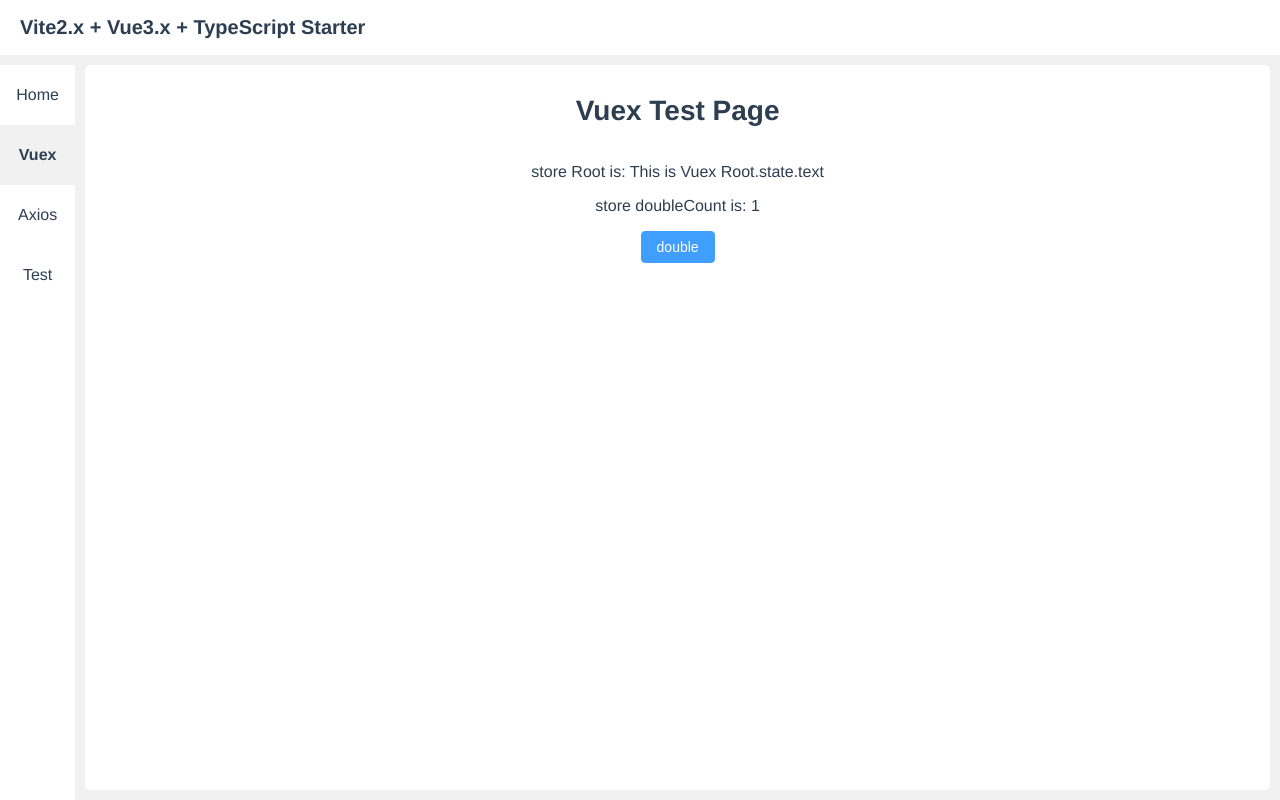
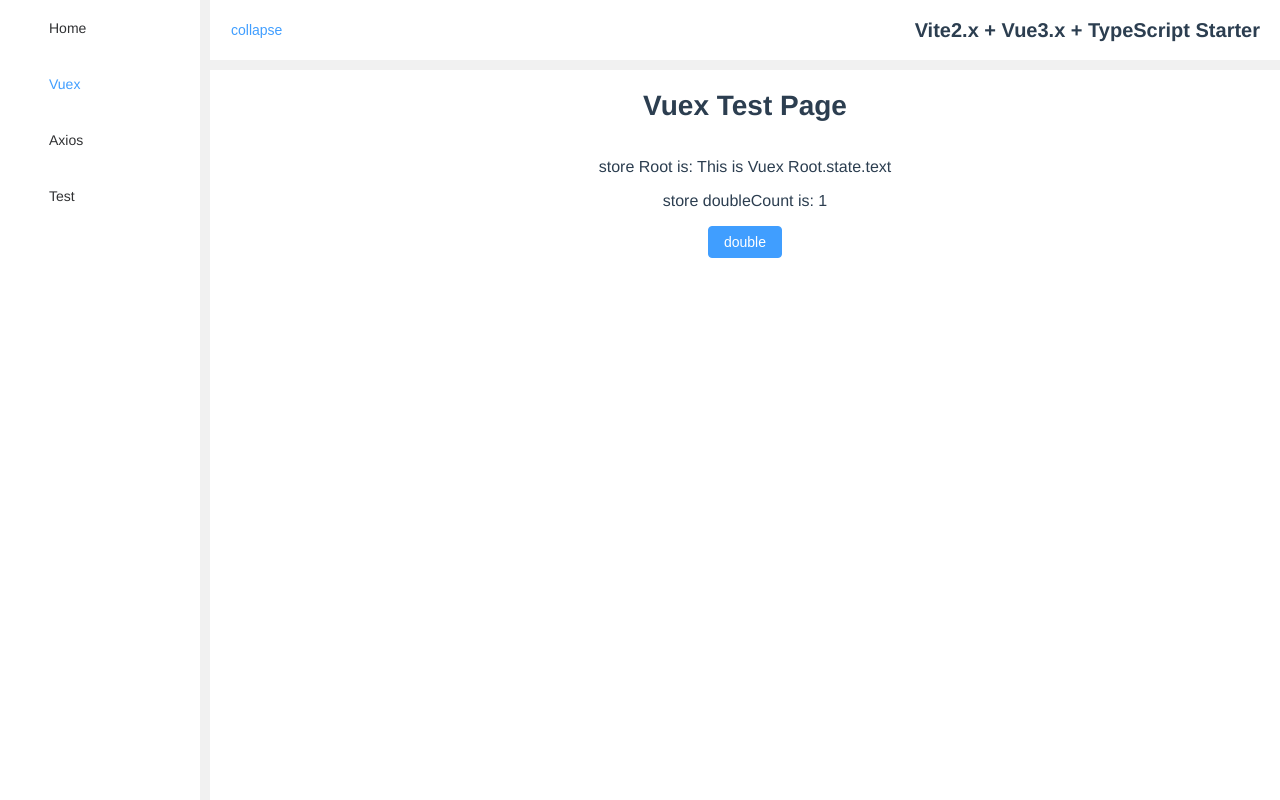
Before and after one commit to userliang/vue3, a Vue app: page /#/vuex in a window 1280 px wide. Built offline with nearby package versions, Linux system fonts and the light colour scheme.

Commit message:
feat: 菜单和布局
Signed-off-by: liangtaojkl123 <547508229@qq.com>

```diff
--- a/src/components/Header.vue
+++ b/src/components/Header.vue
@@ -1,22 +1,37 @@
 <template>
   <div class="header">
-    <div class="title" @click="router.push('/')">
+    <div>
+      <el-button @click="handleCollapse" type="text">{{
+        collapse ? 'expand' : 'collapse'
+      }}</el-button>
+    </div>
+    <div class="title" @click="router.push('/home')">
       Vite2.x + Vue3.x + TypeScript Starter
     </div>
   </div>
 </template>
 
 <script lang="ts">
-import { defineComponent } from 'vue'
+import { defineComponent, computed, reactive, toRefs } from 'vue'
+import { useRouter } from 'vue-router'
+import { useStore } from '@/store/index'
 
 export default defineComponent({
   name: 'Header',
   setup() {
-    const goGitHub = () => {
-      window.open('https://github.com/XPoet/vite-vue3-starter')
+    const store = useStore()
+    const router = useRouter()
+    const data = reactive({
+      collapse: computed(() => store.state.commonModule.collapse)
+    })
+    const handleCollapse = () => {
+      store.commit('commonModule/handleCollapse', !data.collapse)
     }
+
     return {
-      goGitHub
+      router,
+      handleCollapse,
+      ...toRefs(data)
     }
   }
 })
--- a/src/components/Main.vue
+++ b/src/components/Main.vue
@@ -1,18 +1,14 @@
 <template>
   <main class="main-container">
+    <div class="left">
+      <Nav />
+    </div>
+    <div class="right">
       <div class="top">
         <Header />
       </div>
-
-    <div class="bottom">
-      <div class="left">
-        <Nav />
-      </div>
-
-      <div class="right">
       <div class="content">
         <router-view />
-        </div>
       </div>
     </div>
   </main>
@@ -35,69 +31,30 @@
 <style scoped lang="scss">
 @import '../style/basic.scss';
 $top-height: 60px;
-$left-side-width: 80px;
 
 .main-container {
-  position: absolute;
-  left: 0;
-  right: 0;
-  top: 0;
-  bottom: 0;
-  width: 100%;
+  background: $second-background-color;
   height: 100%;
-  background: $second-background-color;
-  box-sizing: border-box;
+  display: flex;
+  .left {
+    overflow-y: auto;
+    flex: 0 0 auto;
+    margin-right: 10px;
+  }
+  .right {
+    flex: 1 1 auto;
     display: flex;
     flex-direction: column;
-  justify-content: space-between;
-
     .top {
-    position: relative;
-    box-sizing: border-box;
       width: 100%;
-    height: $top-height;
       margin-bottom: 10px;
+      flex: 0 0 $top-height;
     }
-
-  .bottom {
-    position: relative;
-    box-sizing: border-box;
-    width: 100%;
-    height: 100%;
-    display: flex;
-    justify-content: space-between;
-
-    .left {
-      position: relative;
-      width: $left-side-width;
-      height: 100%;
-      box-sizing: border-box;
-    }
-
-    .right {
-      position: relative;
-      width: 100%;
-      height: 100%;
-      box-sizing: border-box;
-      padding: 0 10px 10px 10px;
-
     .content {
-        position: relative;
-        width: 100%;
-        height: 100%;
-        background: $background-color;
-        border-radius: 5px;
-        box-sizing: border-box;
-        padding: 10px;
+      flex: auto;
+      overflow: auto;
+      background-color: #fff;
     }
   }
 }
-}
-
-.page-links {
-  a {
-    font-weight: bold;
-    margin: 0 20px;
-  }
-}
 </style>
--- a/src/components/Nav.vue
+++ b/src/components/Nav.vue
@@ -1,80 +1,54 @@
 <template>
-  <aside class="nav">
-    <ul class="nav-list">
-      <li
-        class="nav-item flex-center"
-        v-for="(nav, index) in navList"
-        :key="index"
-        :class="{ active: nav.isActive }"
-        @click="navClick(nav)"
-      >
-        {{ nav.name }}
-      </li>
-    </ul>
-  </aside>
+  <div class="nav">
+    <el-menu
+      class="el-menu-vertical-demo"
+      :collapse="collapse"
+      :router="true"
+      :default-active="active"
+    >
+      <el-menu-item index="/home">
+        <i class="el-icon-location"></i>
+        <template #title>Home</template>
+      </el-menu-item>
+      <el-menu-item index="/vuex">
+        <i class="el-icon-menu"></i>
+        <template #title>Vuex</template>
+      </el-menu-item>
+      <el-menu-item index="/axios">
+        <i class="el-icon-document"></i>
+        <template #title>Axios</template>
+      </el-menu-item>
+      <el-menu-item index="/test">
+        <i class="el-icon-setting"></i>
+        <template #title>Test</template>
+      </el-menu-item>
+    </el-menu>
+  </div>
 </template>
 
 <script lang="ts">
-import { defineComponent, reactive, toRefs, onMounted, watch } from 'vue'
-import { useRouter } from 'vue-router'
-import { NavItem } from '../common/types'
+import { defineComponent, reactive, toRefs, computed, watch } from 'vue'
+import { useRoute } from 'vue-router'
+import { useStore } from '@/store/index'
 
 export default defineComponent({
   name: 'Nav',
 
   setup() {
-    const router = useRouter()
+    const store = useStore()
 
     const reactiveData = reactive({
-      navList: [
-        {
-          name: 'Home',
-          isActive: false,
-          path: '/'
-        },
-        {
-          name: 'Vuex',
-          isActive: false,
-          path: '/vuex'
-        },
-        {
-          name: 'Axios',
-          isActive: false,
-          path: '/axios'
-        },
-        {
-          name: 'Test',
-          isActive: false,
-          path: '/test'
-        }
-      ],
-
-      navClick(e: NavItem) {
-        router.push(e.path)
-      }
+      active: '',
+      collapse: computed(() => store.state.commonModule.collapse)
     })
-
-    const changeNavActive = (currentPath: string) => {
-      reactiveData.navList.forEach((v: NavItem) => {
-        const temp = v
-        temp.isActive = temp.path === currentPath
-        return temp
-      })
-    }
-
+    const route = useRoute()
     watch(
-      () => router.currentRoute.value,
-      (_n) => {
-        changeNavActive(_n.path)
+      () => route.path,
+      (path) => {
+        console.log('监听到变化', path)
+        reactiveData.active = path
       }
     )
-
-    onMounted(() => {
-      router.isReady().then(() => {
-        changeNavActive(router.currentRoute.value.path)
-      })
-    })
-
     return {
       ...toRefs(reactiveData)
     }
@@ -91,17 +65,11 @@
   box-sizing: border-box;
   background: #fff;
 
-  .nav-list {
-    .nav-item {
-      box-sizing: border-box;
-      width: 100%;
-      height: 60px;
-      cursor: pointer;
-
-      &.active {
-        font-weight: bold;
-        background: $second-background-color;
-      }
+  .el-menu-vertical-demo {
+    border: none;
+    &:not(.el-menu--collapse) {
+      width: 200px;
+      min-height: 400px;
     }
   }
 }
--- a/src/router/index.ts
+++ b/src/router/index.ts
@@ -6,6 +6,10 @@
 const routes: Array<RouteRecordRaw> = [
   {
     path: '/',
+    redirect: '/home'
+  },
+  {
+    path: '/home',
     name: 'Home',
     component: Home
   },
--- a/src/store/index.ts
+++ b/src/store/index.ts
@@ -3,6 +3,7 @@
 import RootStateTypes, { AllStateTypes } from './types'
 
 import numFactoryModule from './modules/NumFactory'
+import commonModule from './modules/common'
 
 export const store = createStore<RootStateTypes>({
   state: {
@@ -12,7 +13,8 @@
   mutations: {},
   actions: {},
   modules: {
-    numFactoryModule
+    numFactoryModule,
+    commonModule
   }
 })
 
--- /dev/null
+++ b/src/store/modules/common/index.ts
@@ -0,0 +1,18 @@
+export interface commonStateTypes {
+  collapse: boolean
+}
+
+const commonModule = {
+  namespaced: true,
+  state: {
+    collapse: false
+  },
+  mutations: {
+    handleCollapse(state: commonStateTypes, collapse: boolean) {
+      state.collapse = collapse
+    }
+  },
+  actions: {}
+}
+
+export default commonModule
--- a/src/store/types.ts
+++ b/src/store/types.ts
@@ -1,4 +1,5 @@
 import NumFactoryStateTypes from './modules/NumFactory/types'
+import { commonStateTypes } from './modules/common'
 
 export default interface RootStateTypes {
   text: string
@@ -6,4 +7,5 @@
 
 export interface AllStateTypes extends RootStateTypes {
   numFactoryModule: NumFactoryStateTypes
+  commonModule: commonStateTypes
 }
```
Lines whose indentation alone changed are shown as unchanged.
